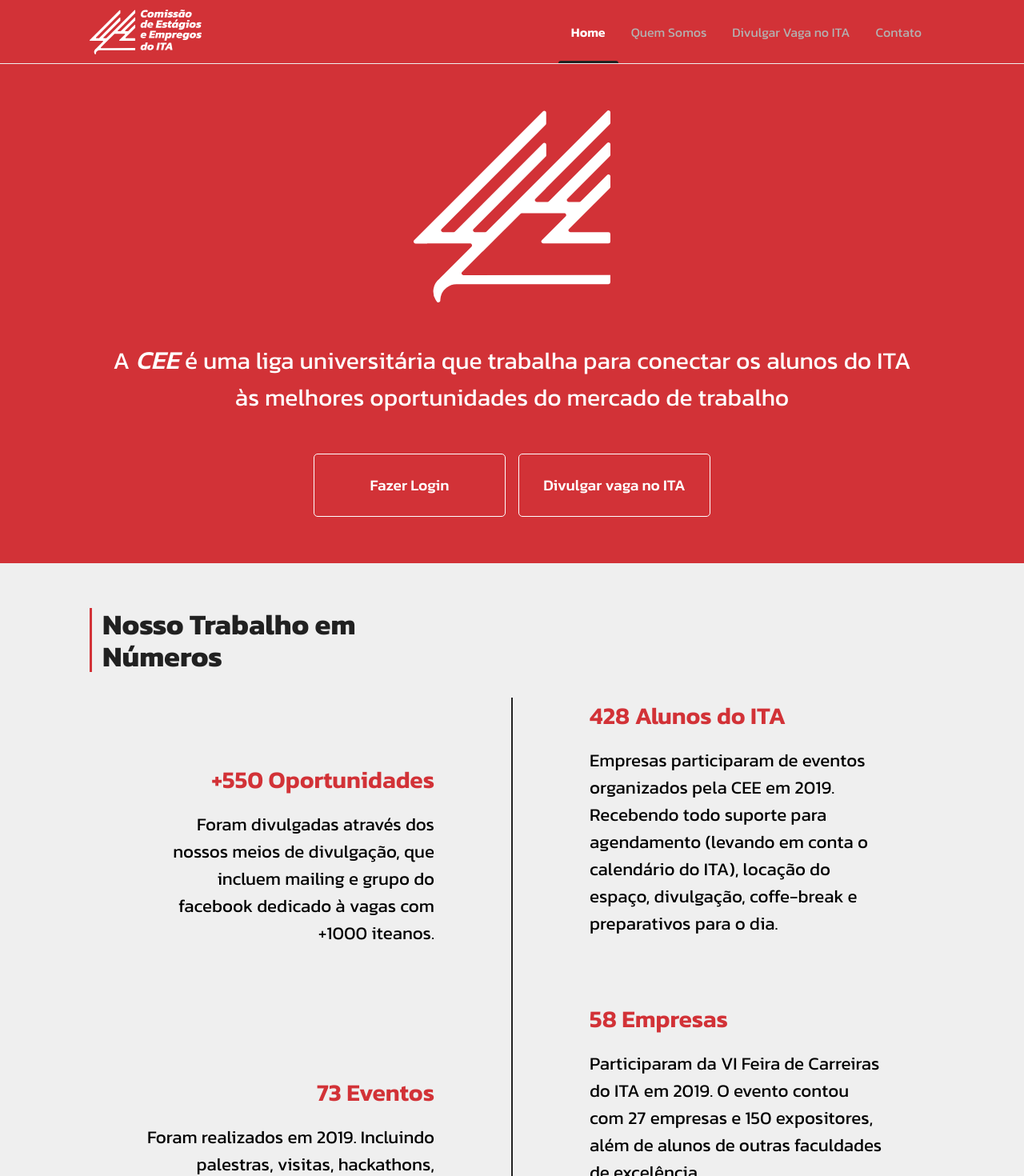
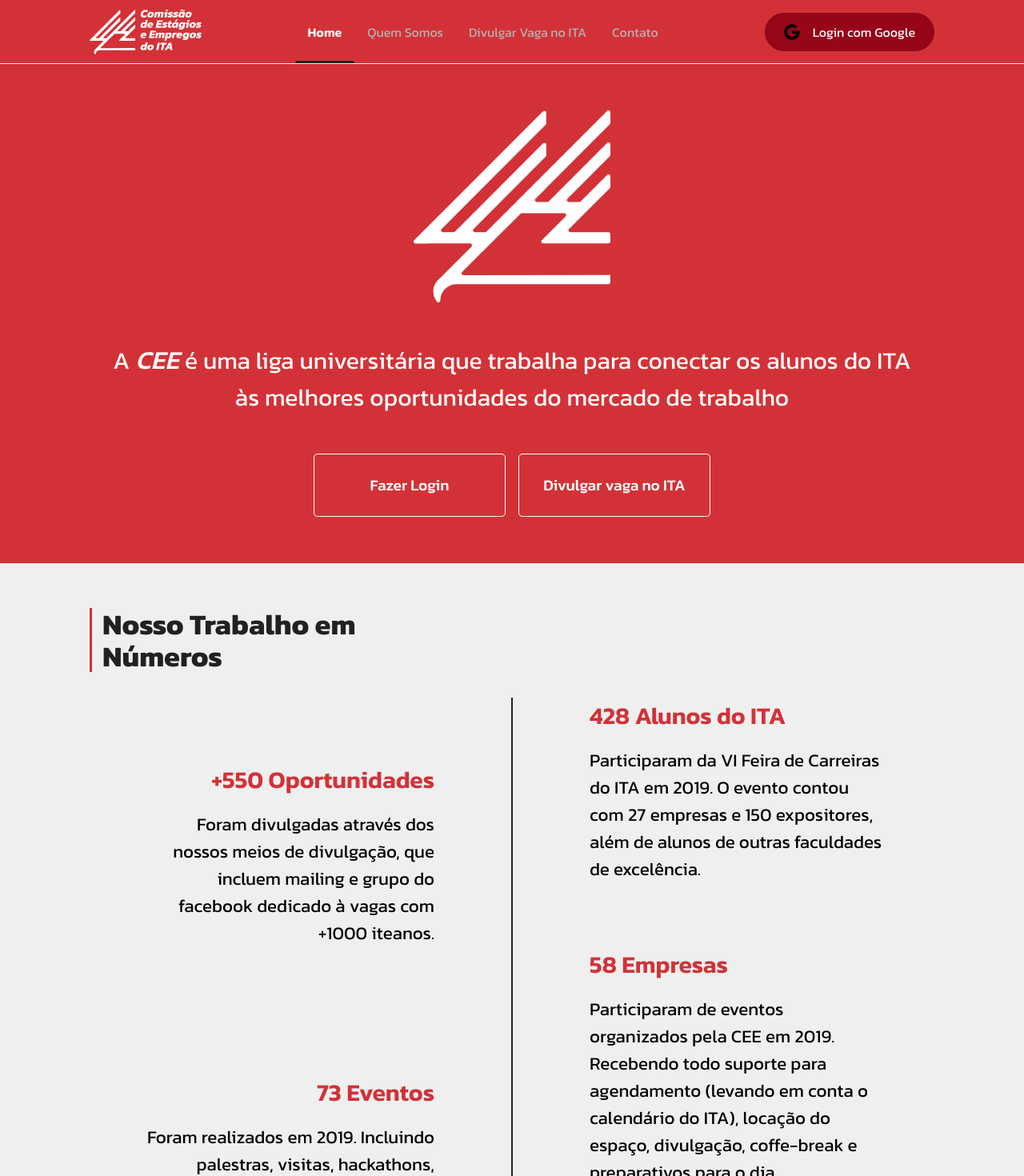
Before and after one commit to dbsc/cee, a Next.js app in the folder front/: page / in a window 1280 px wide. Shown: the top 1470 px of the page at 80% size. Built offline with nearby package versions, Linux system fonts and the light colour scheme; no server answers.

Commit message:
Login feature

```diff
--- a/front/components/Header/index.tsx
+++ b/front/components/Header/index.tsx
@@ -1,6 +1,7 @@
 import styles from './styles.module.scss'
 import { ActiveLink } from '../ActiveLink'
 import Link from 'next/link'
+import { SignInButton } from '../SignInButton'
 
 export function Header() {
 	return (
@@ -23,6 +24,7 @@ export function Header() {
 						<a>Contato</a>
 					</ActiveLink>
 				</nav>
+				<SignInButton />
 			</div>
 		</header>
 	)
--- a/front/components/Hero/index.tsx
+++ b/front/components/Hero/index.tsx
@@ -1,6 +1,15 @@
+import { signin, signIn, signOut, useSession } from 'next-auth/client'
 import styles from './styles.module.scss'
 
 export function Hero() {
+	const [session] = useSession()
+
+	const botao = session ? (
+		<button onClick={() => signOut()}>{session.user.name}</button>
+	) : (
+		<button onClick={() => signIn('google')}>Fazer Login</button>
+	)
+
 	return (
 		<div className={styles.container}>
 			<div className={styles.content}>
@@ -10,8 +19,8 @@ export function Hero() {
 					melhores oportunidades do mercado de trabalho
 				</p>
 				<div className={styles.buttons}>
-					<a href="/">Fazer Login</a>
-					<a href="/">Divulgar vaga no ITA</a>
+					{botao}
+					<button>Divulgar vaga no ITA</button>
 				</div>
 			</div>
 		</div>
--- a/front/components/Hero/styles.module.scss
+++ b/front/components/Hero/styles.module.scss
@@ -35,8 +35,10 @@
 }
 
 .buttons {
-	a {
+	button {
 		display: inline-block;
+		background: var(--red-200);
+		color: white;
 		border: 1px solid var(--white);
 		border-radius: 5px;
 
@@ -49,7 +51,7 @@
 
 		transition: all 0.5s;
 
-		& + a {
+		& + button {
 			margin-left: 1rem;
 		}
 
--- a/front/components/Numeros/index.tsx
+++ b/front/components/Numeros/index.tsx
@@ -30,16 +30,16 @@ export function Numeros() {
 						<div className={`${styles.box} ${styles.c}`}>
 							<h1>428 Alunos do ITA</h1>
 							<p>
-								Empresas participaram de eventos organizados pela CEE em 2019. Recebendo todo
-								suporte para agendamento (levando em conta o calendário do ITA), locação do espaço,
-								divulgação, coffe-break e preparativos para o dia.
+								Participaram da VI Feira de Carreiras do ITA em 2019. O evento contou com 27
+								empresas e 150 expositores, além de alunos de outras faculdades de excelência.
 							</p>
 						</div>
 						<div className={`${styles.box} ${styles.d}`}>
 							<h1>58 Empresas</h1>
 							<p>
-								Participaram da VI Feira de Carreiras do ITA em 2019. O evento contou com 27
-								empresas e 150 expositores, além de alunos de outras faculdades de excelência.
+								Participaram de eventos organizados pela CEE em 2019. Recebendo todo suporte para
+								agendamento (levando em conta o calendário do ITA), locação do espaço, divulgação,
+								coffe-break e preparativos para o dia.
 							</p>
 						</div>
 					</div>
--- /dev/null
+++ b/front/components/SignInButton/index.tsx
@@ -0,0 +1,22 @@
+import styles from './styles.module.scss'
+import { FaGoogle } from 'react-icons/fa'
+import { FiX } from 'react-icons/fi'
+import { signOut, signIn, useSession } from 'next-auth/client'
+
+export function SignInButton() {
+	const [session] = useSession()
+	const isLogged = false
+
+	return session ? (
+		<button type="button" className={styles.signInButton} onClick={() => signOut()}>
+			<FaGoogle color="#a8a8b3" />
+			{session.user.name}
+			<FiX className={styles.closeIcon} />
+		</button>
+	) : (
+		<button type="button" className={styles.signInButton} onClick={() => signIn('google')}>
+			<FaGoogle color="#000" />
+			Login com Google
+		</button>
+	)
+}
--- /dev/null
+++ b/front/components/SignInButton/styles.module.scss
@@ -0,0 +1,29 @@
+.signInButton {
+	height: 3rem;
+	border-radius: 3rem;
+	background: var(--red-800);
+	color: var(--white);
+	border: 0;
+	padding: 0 1.5rem;
+
+	display: flex;
+	align-items: center;
+	justify-content: center;
+
+	svg {
+		width: 20px;
+		height: 20px;
+	}
+
+	svg:first-child {
+		margin-right: 1rem;
+	}
+
+	svg.closeIcon {
+		margin-left: 1rem;
+	}
+
+	&:hover {
+		filter: brightness(0.8);
+	}
+}
--- a/front/package.json
+++ b/front/package.json
@@ -8,7 +8,9 @@
     "start": "next start"
   },
   "dependencies": {
+    "axios": "^0.21.1",
     "next": "10.1.3",
+    "next-auth": "^3.23.2",
     "react": "17.0.2",
     "react-dom": "17.0.2",
     "react-icons": "^4.2.0",
--- a/front/pages/_app.tsx
+++ b/front/pages/_app.tsx
@@ -1,16 +1,17 @@
 import { AppProps } from 'next/app'
 import { Header } from '../components/Header'
 import { Footer } from '../components/Footer'
+import { Provider } from 'next-auth/client'
 
 import '../styles/global.scss'
 
 function MyApp({ Component, pageProps }: AppProps) {
 	return (
-		<>
+		<Provider session={pageProps.session}>
 			<Header />
 			<Component {...pageProps} />
 			<Footer />
-		</>
+		</Provider>
 	)
 }
 
```
Also changed, not shown: front/pages/api/auth/[...nextauth].js (added, +40 -0 lines), front/tsconfig.json (+3 -13 lines), front/public/images/Ativo 2.svg (added), 1 other file (tests, documents, lock files or other folders).
